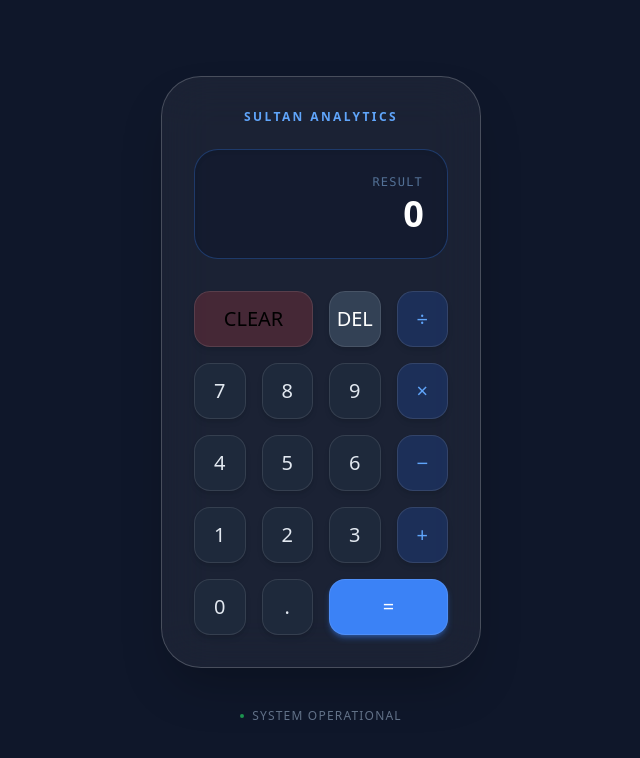
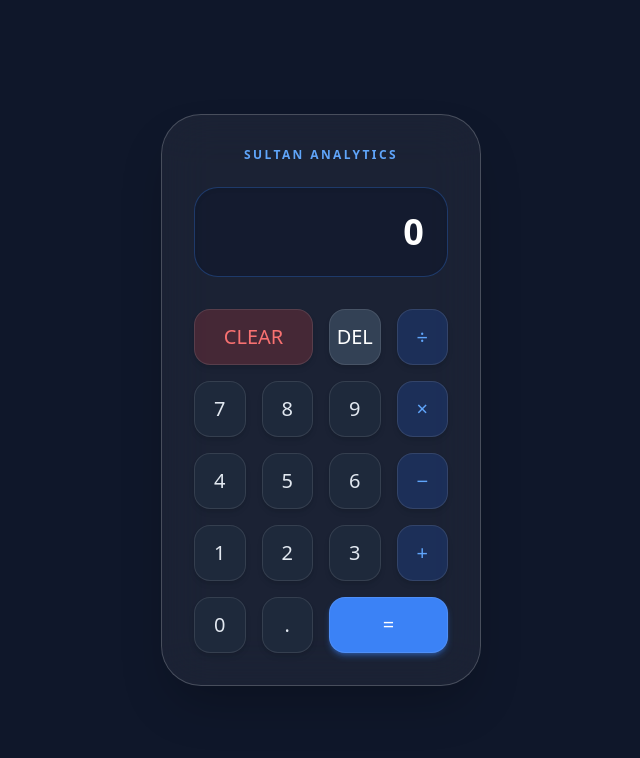
Before and after one commit to muhammadhasnain3031/sultan-pro-calculator, a React (Create React App) app: page / in a window 1280 px wide. Shown: the top 758 px of the page, without its empty margins (319-959 px from the left). Built offline with nearby package versions, Linux system fonts and the light colour scheme.

Commit message:
Update App.js

```diff
--- a/App.js
+++ b/App.js
@@ -15,55 +15,37 @@ export default function App() {
     }
   };
 
-  // Modern Button Style
   const btnBase = "relative flex items-center justify-center text-xl font-medium rounded-2xl h-14 w-full transition-all duration-200 active:scale-95 shadow-md border border-white/10";
 
   return (
-    <div className="min-h-screen bg-[#0f172a] flex flex-col items-center justify-center p-4">
-
-      {/* Container with Glass Effect */}
+    <div className="min-h-screen bg-[#0f172a] flex flex-col items-center justify-center p-4 font-sans">
       <div className="bg-white/5 backdrop-blur-xl p-8 rounded-[2.5rem] shadow-2xl border border-white/20 w-full max-w-[320px]">
-
         <h2 className="text-blue-400 text-xs font-bold tracking-[0.2em] uppercase mb-6 text-center">Sultan Analytics</h2>
-
-        {/* Display Screen */}
         <div className="bg-slate-900/50 p-6 rounded-3xl mb-8 border border-blue-500/30 shadow-inner">
-          <div className="text-blue-300/50 text-xs text-right h-4 mb-1 font-mono tracking-widest uppercase">Result</div>
           <div className="text-white text-4xl font-semibold truncate text-right tracking-tight">
             {result || "0"}
           </div>
         </div>
-
-        {/* Buttons Grid */}
         <div className="grid grid-cols-4 gap-4">
-          <button onClick={clear} className={`${btnBase} bg-red-500/20 text-white-300 hover:bg-red-500/30 col-span-2`}>CLEAR</button>
-          <button onClick={deleteLast} className={`${btnBase} bg-slate-700 text-white hover:bg-slate-600`}>DEL</button>
-          <button onClick={() => handleClick("/")} className={`${btnBase} bg-blue-600/20 text-blue-400 hover:bg-blue-600/40 font-bold text-2xl`}>÷</button>
-
+          <button onClick={clear} className={`${btnBase} bg-red-500/20 text-red-400 hover:bg-red-500/30 col-span-2 text-sm`}>CLEAR</button>
+          <button onClick={deleteLast} className={`${btnBase} bg-slate-700 text-white hover:bg-slate-600 text-sm`}>DEL</button>
+          <button onClick={() => handleClick("/")} className={`${btnBase} bg-blue-600/20 text-blue-400 hover:bg-blue-600/40 text-2xl`}>÷</button>
           <button onClick={() => handleClick("7")} className={`${btnBase} bg-slate-800 text-slate-200 hover:bg-slate-700`}>7</button>
           <button onClick={() => handleClick("8")} className={`${btnBase} bg-slate-800 text-slate-200 hover:bg-slate-700`}>8</button>
           <button onClick={() => handleClick("9")} className={`${btnBase} bg-slate-800 text-slate-200 hover:bg-slate-700`}>9</button>
-          <button onClick={() => handleClick("*")} className={`${btnBase} bg-blue-600/20 text-blue-400 hover:bg-blue-600/40 font-bold text-2xl`}>×</button>
-
+          <button onClick={() => handleClick("*")} className={`${btnBase} bg-blue-600/20 text-blue-400 hover:bg-blue-600/40 text-2xl`}>×</button>
           <button onClick={() => handleClick("4")} className={`${btnBase} bg-slate-800 text-slate-200 hover:bg-slate-700`}>4</button>
           <button onClick={() => handleClick("5")} className={`${btnBase} bg-slate-800 text-slate-200 hover:bg-slate-700`}>5</button>
           <button onClick={() => handleClick("6")} className={`${btnBase} bg-slate-800 text-slate-200 hover:bg-slate-700`}>6</button>
-          <button onClick={() => handleClick("-")} className={`${btnBase} bg-blue-600/20 text-blue-400 hover:bg-blue-600/40 font-bold text-2xl`}>−</button>
-
+          <button onClick={() => handleClick("-")} className={`${btnBase} bg-blue-600/20 text-blue-400 hover:bg-blue-600/40 text-2xl`}>−</button>
           <button onClick={() => handleClick("1")} className={`${btnBase} bg-slate-800 text-slate-200 hover:bg-slate-700`}>1</button>
           <button onClick={() => handleClick("2")} className={`${btnBase} bg-slate-800 text-slate-200 hover:bg-slate-700`}>2</button>
           <button onClick={() => handleClick("3")} className={`${btnBase} bg-slate-800 text-slate-200 hover:bg-slate-700`}>3</button>
-          <button onClick={() => handleClick("+")} className={`${btnBase} bg-blue-600/20 text-blue-400 hover:bg-blue-600/40 font-bold text-2xl`}>+</button>
-
+          <button onClick={() => handleClick("+")} className={`${btnBase} bg-blue-600/20 text-blue-400 hover:bg-blue-600/40 text-2xl`}>+</button>
           <button onClick={() => handleClick("0")} className={`${btnBase} bg-slate-800 text-slate-200 hover:bg-slate-700`}>0</button>
           <button onClick={() => handleClick(".")} className={`${btnBase} bg-slate-800 text-slate-200 hover:bg-slate-700`}>.</button>
-          <button onClick={calculate} className={`${btnBase} bg-blue-500 text-white shadow-blue-500/40 hover:bg-blue-400 col-span-2 shadow-lg`}>=</button>
+          <button onClick={calculate} className={`${btnBase} bg-blue-500 text-white hover:bg-blue-400 col-span-2 shadow-lg shadow-blue-500/40`}>=</button>
         </div>
-      </div>
-
-      <div className="mt-10 flex items-center gap-2 text-slate-500">
-        <div className="h-1 w-1 rounded-full bg-green-500 animate-pulse"></div>
-        <p className="text-xs tracking-widest uppercase">System Operational</p>
       </div>
     </div>
   );
```
